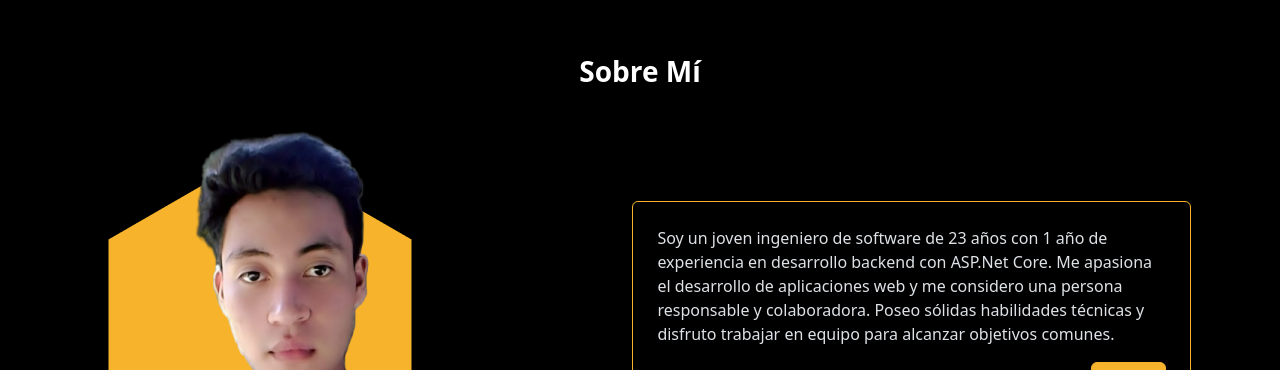
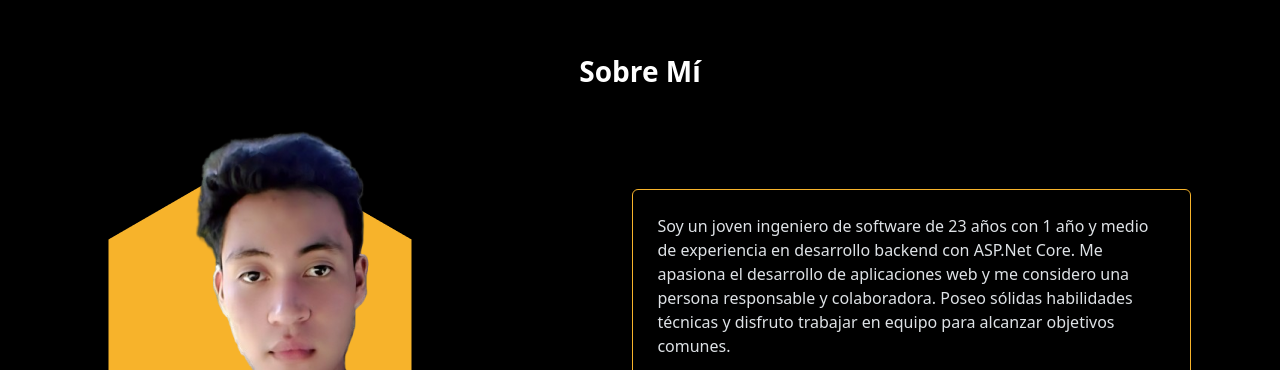
Before and after one commit to kevinstif/PortFolio, a website: page index.html in a window 1280 px wide. Shown: the part 582-952 px from the top of the page. Drawn offline with nearby package versions, Linux system fonts and the light colour scheme.

Commit message:
Update: about me section

```diff
--- a/index.html
+++ b/index.html
@@ -90,7 +90,7 @@
                 <div class="card bg-black border-primary w-75 p-2">
                     <div class="card-body">
                         <p class="card-text">
-                            Soy un joven ingeniero de software de 23 años con 1 año de experiencia en desarrollo backend
+                            Soy un joven ingeniero de software de 23 años con 1 año y medio de experiencia en desarrollo backend
                             con ASP.Net Core. Me apasiona el desarrollo de aplicaciones web y me considero una persona
                             responsable y colaboradora. Poseo sólidas habilidades técnicas y disfruto trabajar en equipo
                             para alcanzar objetivos comunes.
```
Also changed, not shown: 1 other file.
